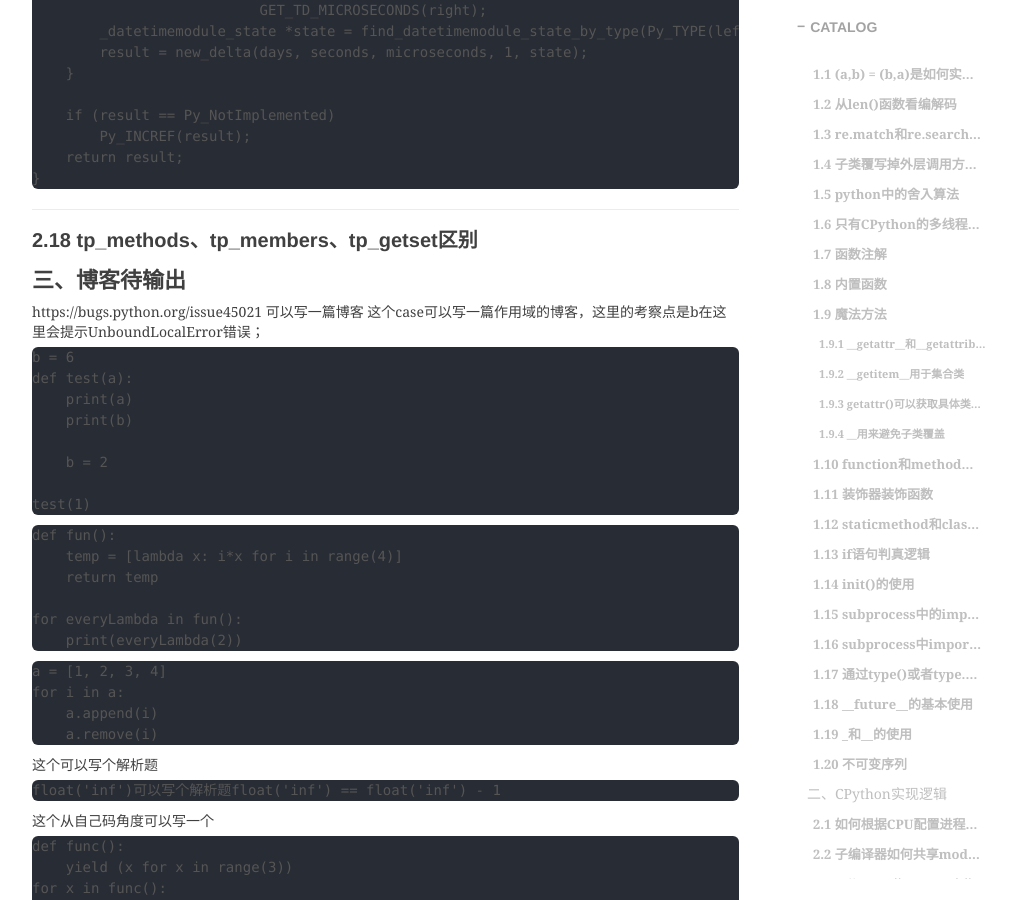
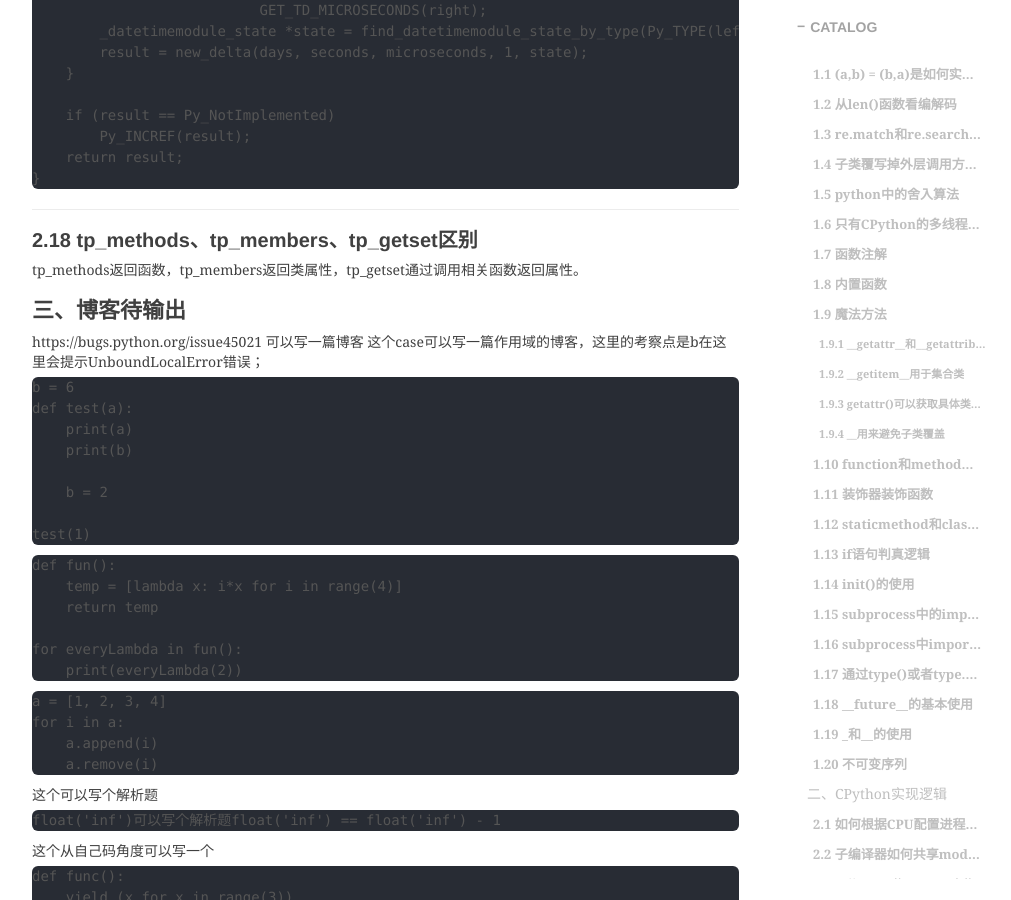
Before and after one commit to shihai1991/shihai1991.github.io, a Jekyll site: the page built from _posts/2022-12-10-CPython知识点简单梳理.md, in a window 1280 px wide and 900 px high, scrolled down 6383 px. Shown: the whole window, without its empty margins (233-1244 px from the left). Built offline with Jekyll 4.4.1, drawn with Linux system fonts in a browser that asks for light colours; nearby versions of some CDN libraries; comment, search, counter and statistics services are not loaded.

Commit message:
Update 2022-12-10-CPython知识点简单梳理.md

````diff
--- a/_posts/2022-12-10-CPython知识点简单梳理.md
+++ b/_posts/2022-12-10-CPython知识点简单梳理.md
@@ -239,6 +239,7 @@ delta_add(PyObject *left, PyObject *right)
 ```
 
 ## 2.18 tp_methods、tp_members、tp_getset区别
+tp_methods返回函数，tp_members返回类属性，tp_getset通过调用相关函数返回属性。
 
 # 三、博客待输出
 https://bugs.python.org/issue45021 可以写一篇博客
````
